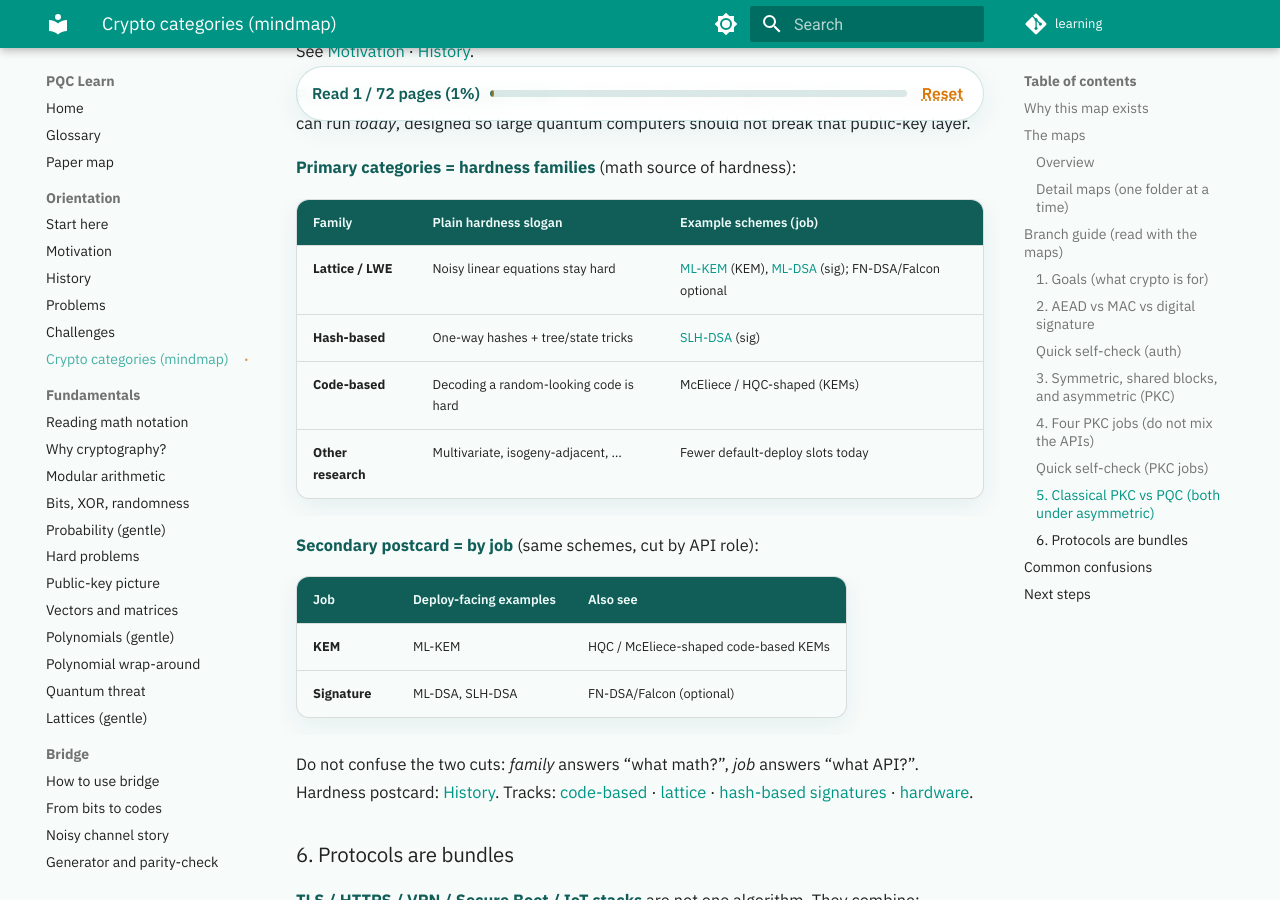
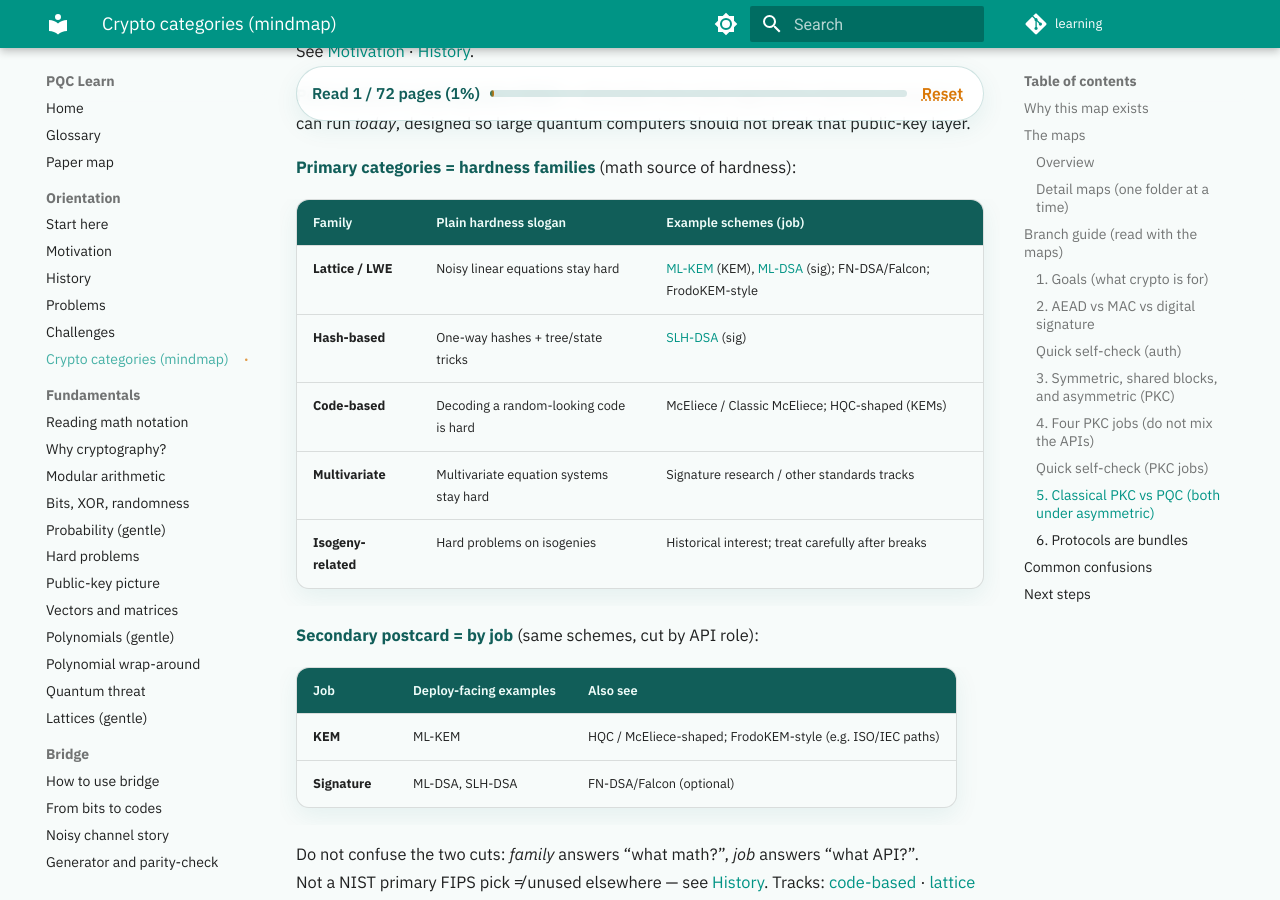
Before and after one commit to Post-Quantum-Cryptography-PQC/learning, an MkDocs documentation site: the page built from docs/orientation/crypto-categories.md, in a window 1280 px wide and 900 px high, scrolled down 4979 px. Built offline with MkDocs 1.6.1 and Material for MkDocs 9.7.7, drawn with Linux system fonts in a browser that asks for light colours; comment, search, counter and statistics services are not loaded.

Commit message:
sync from pqc-learning-public@9c464c0

````diff
--- a/docs/orientation/crypto-categories.md
+++ b/docs/orientation/crypto-categories.md
@@ -132,7 +132,7 @@ flowchart TB
 
 === "PQC"
 
-    Subcategory of asymmetric / PKC. Primary folders are **hardness families** (where the hardness comes from). Scheme names carry a **job** tag (KEM vs signature). Multivariate / isogeny stay one research leaf here — no deep pages yet.
+    Subcategory of asymmetric / PKC. Primary folders are **hardness families** (where the hardness comes from). Scheme names carry a **job** tag (KEM vs signature). NIST is not the only standards path — see [History](history.md).
 
     ```pqc-mermaid
     flowchart TB
@@ -140,15 +140,17 @@ flowchart TB
       P --> L["Lattice / LWE"]
       L --> LK["ML-KEM - KEM"]
       L --> LD["ML-DSA - signature"]
-      L --> LF["FN-DSA / Falcon - signature optional"]
+      L --> LF["FN-DSA / Falcon / FrodoKEM-style"]
       P --> H["Hash-based"]
       H --> HS["SLH-DSA - signature"]
       P --> C["Code-based"]
       C --> CK["McEliece / HQC-shaped - KEMs"]
-      P --> O["Other research"]
-      O --> OR["multivariate · isogeny-adjacent"]
+      P --> M["Multivariate"]
+      M --> MS["signatures - research / other tracks"]
+      P --> I["Isogeny-related"]
+      I --> IS["historical / careful after breaks"]
       classDef n fill:#115e59,stroke:#99f6e4,color:#ecfeff
-      class P,L,LK,LD,LF,H,HS,C,CK,O,OR n
+      class P,L,LK,LD,LF,H,HS,C,CK,M,MS,I,IS n
     ```
 
 === "Protocols"
@@ -251,20 +253,21 @@ See [Motivation](motivation.md) · [History](history.md).
 
 | Family | Plain hardness slogan | Example schemes (job) |
 |--------|----------------------|------------------------|
-| **Lattice / LWE** | Noisy linear equations stay hard | [ML-KEM](../glossary.md#ml-kem) (KEM), [ML-DSA](../glossary.md#ml-dsa) (sig); FN-DSA/Falcon optional |
+| **Lattice / LWE** | Noisy linear equations stay hard | [ML-KEM](../glossary.md#ml-kem) (KEM), [ML-DSA](../glossary.md#ml-dsa) (sig); FN-DSA/Falcon; FrodoKEM-style |
 | **Hash-based** | One-way hashes + tree/state tricks | [SLH-DSA](../glossary.md#slh-dsa) (sig) |
-| **Code-based** | Decoding a random-looking code is hard | McEliece / HQC-shaped (KEMs) |
-| **Other research** | Multivariate, isogeny-adjacent, … | Fewer default-deploy slots today |
+| **Code-based** | Decoding a random-looking code is hard | McEliece / Classic McEliece; HQC-shaped (KEMs) |
+| **Multivariate** | Multivariate equation systems stay hard | Signature research / other standards tracks |
+| **Isogeny-related** | Hard problems on isogenies | Historical interest; treat carefully after breaks |
 
 **Secondary postcard = by job** (same schemes, cut by API role):
 
 | Job | Deploy-facing examples | Also see |
 |-----|------------------------|----------|
-| **KEM** | ML-KEM | HQC / McEliece-shaped code-based KEMs |
+| **KEM** | ML-KEM | HQC / McEliece-shaped; FrodoKEM-style (e.g. ISO/IEC paths) |
 | **Signature** | ML-DSA, SLH-DSA | FN-DSA/Falcon (optional) |
 
 Do not confuse the two cuts: *family* answers “what math?”, *job* answers “what API?”.
-Hardness postcard: [History](history.md). Tracks: [code-based](../tracks/code-based-kems/ROADMAP.md) · [lattice](../tracks/lattice-lwe/ROADMAP.md) · [hash-based signatures](../tracks/hash-based-signatures/ROADMAP.md) · [hardware](../tracks/pqc-hardware/ROADMAP.md).
+Not a NIST primary FIPS pick ≠ unused elsewhere — see [History](history.md). Tracks: [code-based](../tracks/code-based-kems/ROADMAP.md) · [lattice](../tracks/lattice-lwe/ROADMAP.md) · [hash-based signatures](../tracks/hash-based-signatures/ROADMAP.md) · [hardware](../tracks/pqc-hardware/ROADMAP.md).
 
 ### 6. Protocols are bundles
 
````
